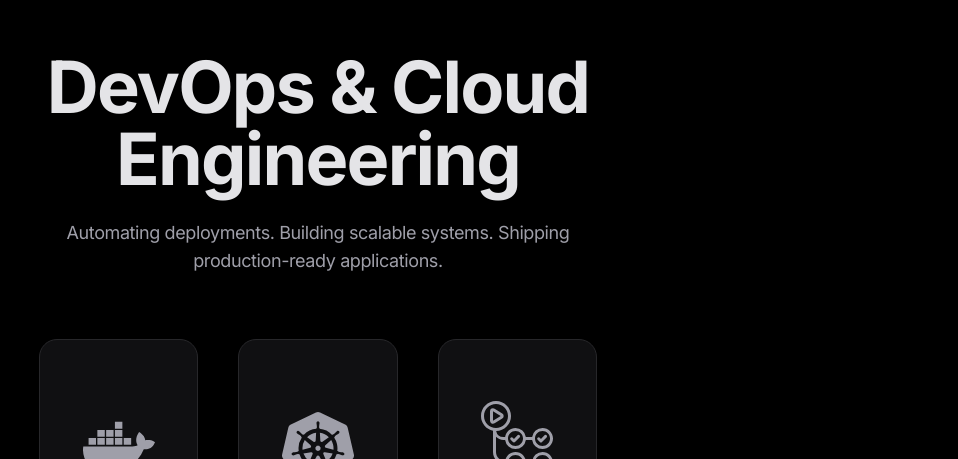
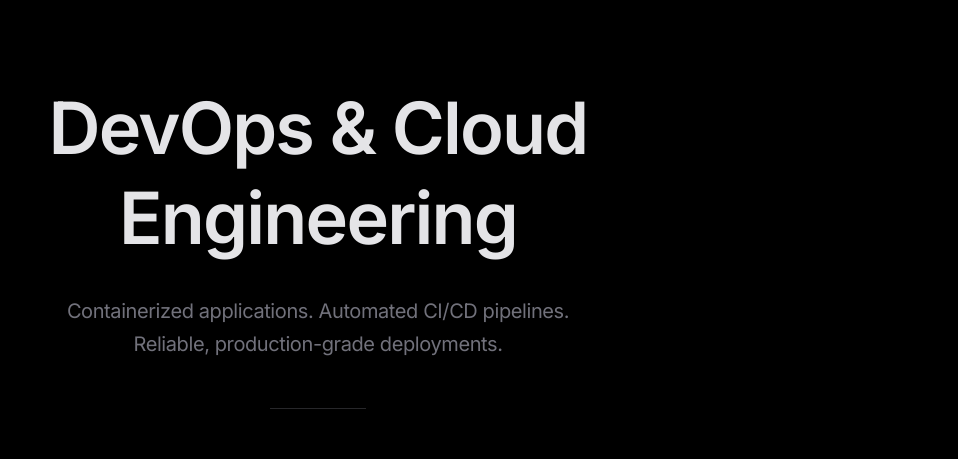
Before and after one commit to DIPAKK2310/dip_blog, a Next.js app: page /devops in a window 1280 px wide. Shown: the part 125-584 px from the top of the page, without its empty margins (322-1280 px from the left). Built offline with nearby package versions, Linux system fonts and the light colour scheme.

Commit message:
feat:infrastruture svg add

```diff
--- a/components/devops/HeroDev.tsx
+++ b/components/devops/HeroDev.tsx
@@ -1,36 +1,91 @@
+// "use client"
+// import React from 'react'
+// import {motion} from 'framer-motion'
+
+// import Typewriter from '../common/Typewriter'
+// import TechBadges from './TechBadges'
+
+// const HeroDev = () => {
+//   return (
+// <section className="py-28 md:py-36 px-6">
+
+//   <div className="max-w-4xl mx-auto text-center">
+//     <motion.h1
+//        initial={{ opacity: 0, y: 30 }}
+//           animate={{ opacity: 1, y: 0 }}
+//           transition={{ duration: 0.8 }}
+//     className="text-5xl md:text-7xl font-bold tracking-tight">
+//       <Typewriter text="DevOps & Cloud Engineering" speed={60} />
+//     </motion.h1>
+
+//     <motion.p
+//      initial={{ opacity: 0, y: 30 }}
+//           animate={{ opacity: 1, y: 0 }}
+//           transition={{ delay: 0.2, duration: 0.8 }}
+//     className="mt-6 text-lg text-zinc-400">
+//       Automating deployments. Building scalable systems.
+//       Shipping production-ready applications.
+//     </motion.p>
+//   </div>
+//          <TechBadges/>
+
+
+// </section>  )
+// }
+
+// export default HeroDev
+
+
 "use client"
-import React from 'react'
-import {motion} from 'framer-motion'
-
-import Typewriter from '../common/Typewriter'
-import TechBadges from './TechBadges'
+import React from "react"
+import { motion } from "framer-motion"
+import Typewriter from "../common/Typewriter"
+import TechBadges from "./TechBadges"
 
 const HeroDev = () => {
   return (
-<section className="py-28 md:py-36 px-6">
+    <section className="py-36 md:py-44 px-6">
 
       <div className="max-w-4xl mx-auto text-center">
+
         <motion.h1
-       initial={{ opacity: 0, y: 30 }}
+          initial={{ opacity: 0, y: 20 }}
           animate={{ opacity: 1, y: 0 }}
-          transition={{ duration: 0.8 }}
-    className="text-5xl md:text-7xl font-bold tracking-tight">
+          transition={{ duration: 0.6 }}
+          className="text-5xl md:text-7xl font-semibold tracking-tight leading-tight"
+        >
           <Typewriter text="DevOps & Cloud Engineering" speed={60} />
         </motion.h1>
 
         <motion.p
-     initial={{ opacity: 0, y: 30 }}
+          initial={{ opacity: 0, y: 20 }}
           animate={{ opacity: 1, y: 0 }}
-          transition={{ delay: 0.2, duration: 0.8 }}
-    className="mt-6 text-lg text-zinc-400">
-      Automating deployments. Building scalable systems.
-      Shipping production-ready applications.
+          transition={{ delay: 0.15, duration: 0.6 }}
+          className="mt-8 text-lg md:text-xl text-zinc-500 max-w-2xl mx-auto leading-relaxed"
+        >
+          Containerized applications. Automated CI/CD pipelines.
+          Reliable, production-grade deployments.
         </motion.p>
+
+        {/* Minimal Divider */}
+        <motion.div
+          initial={{ opacity: 0 }}
+          animate={{ opacity: 1 }}
+          transition={{ delay: 0.4 }}
+          className="mt-12 h-px w-24 bg-zinc-800 mx-auto"
+        />
+
       </div>
-         <TechBadges/>
+      <div className="mt-20 max-w-5xl mx-auto border border-zinc-800 rounded-xl p-8 bg-zinc-900/40">
+  <img src="/infrastructure-diagram.svg" alt="Production Infrastructure" />
+</div>
 
+      <div className="mt-24">
+        <TechBadges />
+      </div>
 
-</section>  )
+    </section>
+  )
 }
 
 export default HeroDev
```
Lines whose indentation alone changed are shown as unchanged.
